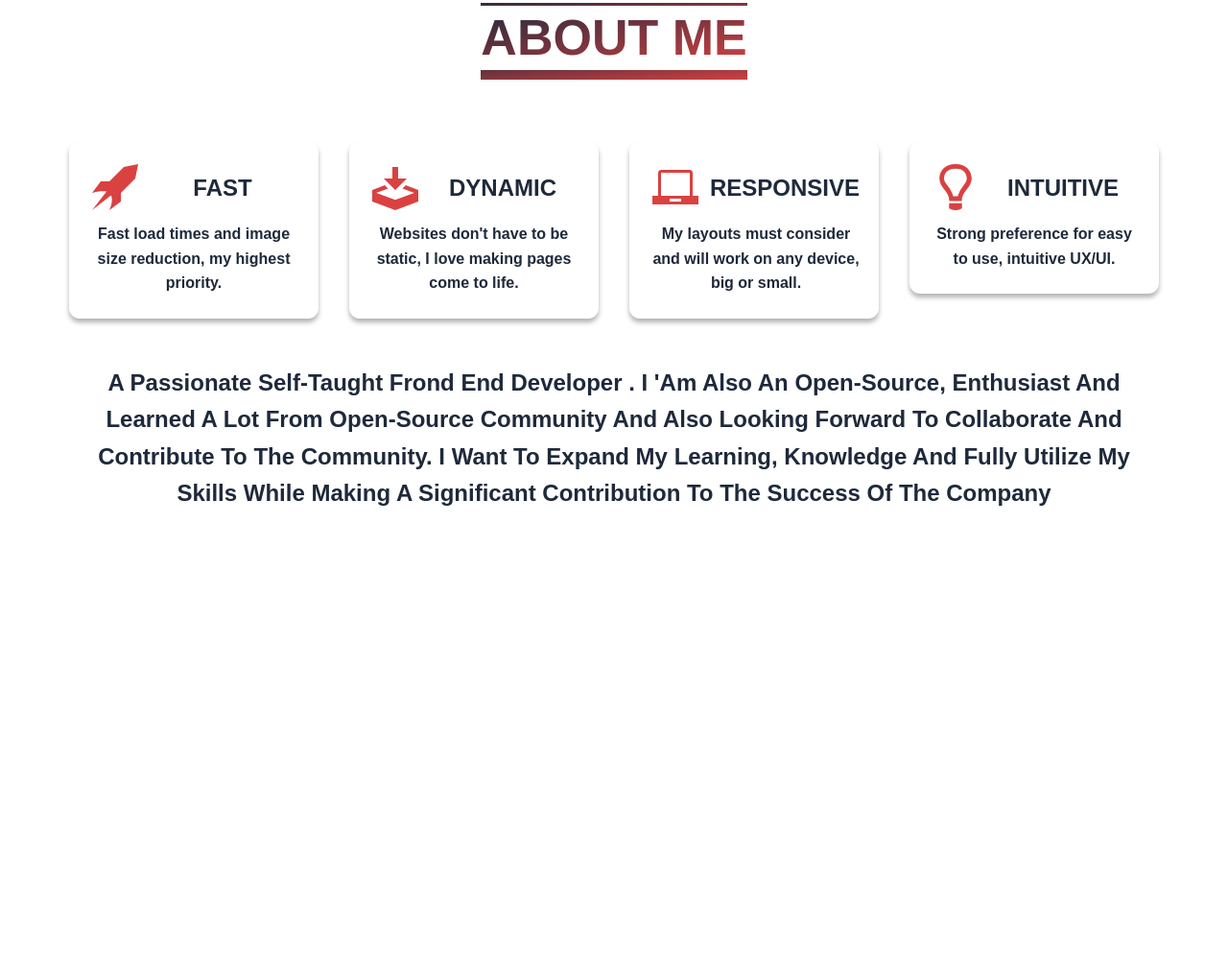
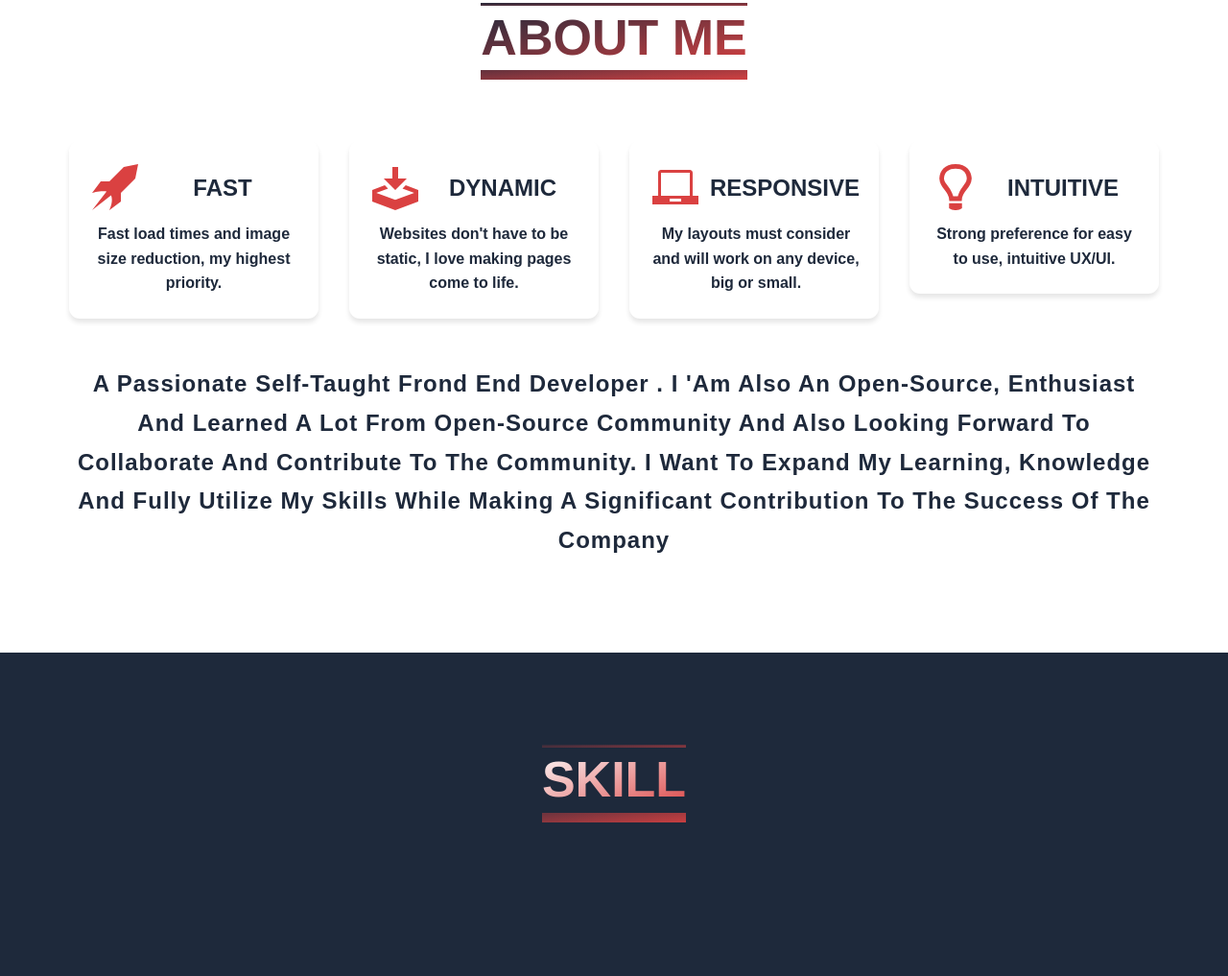
Before and after one commit to Anoop555777/personal-portfolio, a website: page index.html in a window 1280 px wide. Shown: the part 830-1847 px from the top of the page at 96% size. Before the commit the page ends 1460 px from the top, so only its background shows below. Drawn offline with Linux system fonts and the light colour scheme.

Commit message:
added skill

```diff
--- a/index.html
+++ b/index.html
@@ -53,7 +53,7 @@
 
       <section class="section-about">
         <div class="container about">
-          <h1 class="heading-primary heading-background margin__bottom-lg">
+          <h1 class="heading-primary heading-background heading-background--1 margin__bottom-lg">
             About Me
           </h1>
 
@@ -97,7 +97,7 @@
                 <use xlink:href="img/sprite.svg#icon-light-bulb"></use>
               </svg>
 
-              <h4 class="heading-tertiary about__me--heading">Intuitive</h4>
+              <h4 class="heading-tertiary  about__me--heading">Intuitive</h4>
               <p class="text about__me--text">Strong preference for easy to use, intuitive UX/UI.</p class="text">
             </div>
           </div>
@@ -116,6 +116,18 @@
 
         </div>
 
+
+      </section>
+
+      <section class="skill">
+
+        <div class="container skills">
+
+          <h1 class="heading-primary heading-background heading-background--2 margin__bottom-lg">
+            Skill
+          </h1>
+        </div>
+
       </section>
     </main>
   </body>
--- a/sass/_about.scss
+++ b/sass/_about.scss
@@ -10,18 +10,9 @@
     font-size: 2.4rem;
     font-family: $font-primary;
     font-weight: 700;
+    line-height: 1.7;
+    letter-spacing: 1px;
   }
-}
-.heading-background {
-  background-image: linear-gradient(to right bottom, #1e293b, #da4141);
-  display: inline-block;
-  -webkit-background-clip: text;
-  background-clip: text;
-  color: transparent;
-  border-image: linear-gradient(to right bottom, #1e293b, #da4141) 30;
-  border-width: 0 0 10px;
-  border-top: none;
-  border-style: solid;
 }
 
 .about__me {
@@ -32,7 +23,7 @@
   align-items: start;
 
   &--details {
-    box-shadow: 0 0.4rem 0.5rem rgba(0, 0, 0, 0.3);
+    box-shadow: 0 0.4rem 0.5rem rgba(0, 0, 0, 0.1);
     border-radius: 11px;
     padding: 2.4rem;
     display: grid;
--- a/sass/_gernal.scss
+++ b/sass/_gernal.scss
@@ -63,3 +63,21 @@
   font-size: 1.6rem;
   font-weight: 700;
 }
+
+.heading-background {
+  display: inline-block;
+  -webkit-background-clip: text;
+  background-clip: text;
+  color: transparent;
+  border-image: linear-gradient(to right bottom, #1e293b, #da4141) 30;
+  border-width: 0 0 10px;
+  border-top: none;
+  border-style: solid;
+}
+
+.heading-background--1 {
+  background-image: linear-gradient(to right bottom, #1e293b, #da4141);
+}
+.heading-background--2 {
+  background-image: linear-gradient(to right bottom, #fff, #da4141);
+}
--- /dev/null
+++ b/sass/_skill.scss
@@ -0,0 +1,8 @@
+.skill {
+  background-color: $color-black--dark-1;
+  padding: 9.6rem 0;
+}
+
+.skills {
+  text-align: center;
+}
--- a/sass/main.scss
+++ b/sass/main.scss
@@ -6,3 +6,4 @@
 @import "hero";
 @import "footer";
 @import "_gernal";
+@import "skill";
```
Also changed, not shown: css/style.css.
